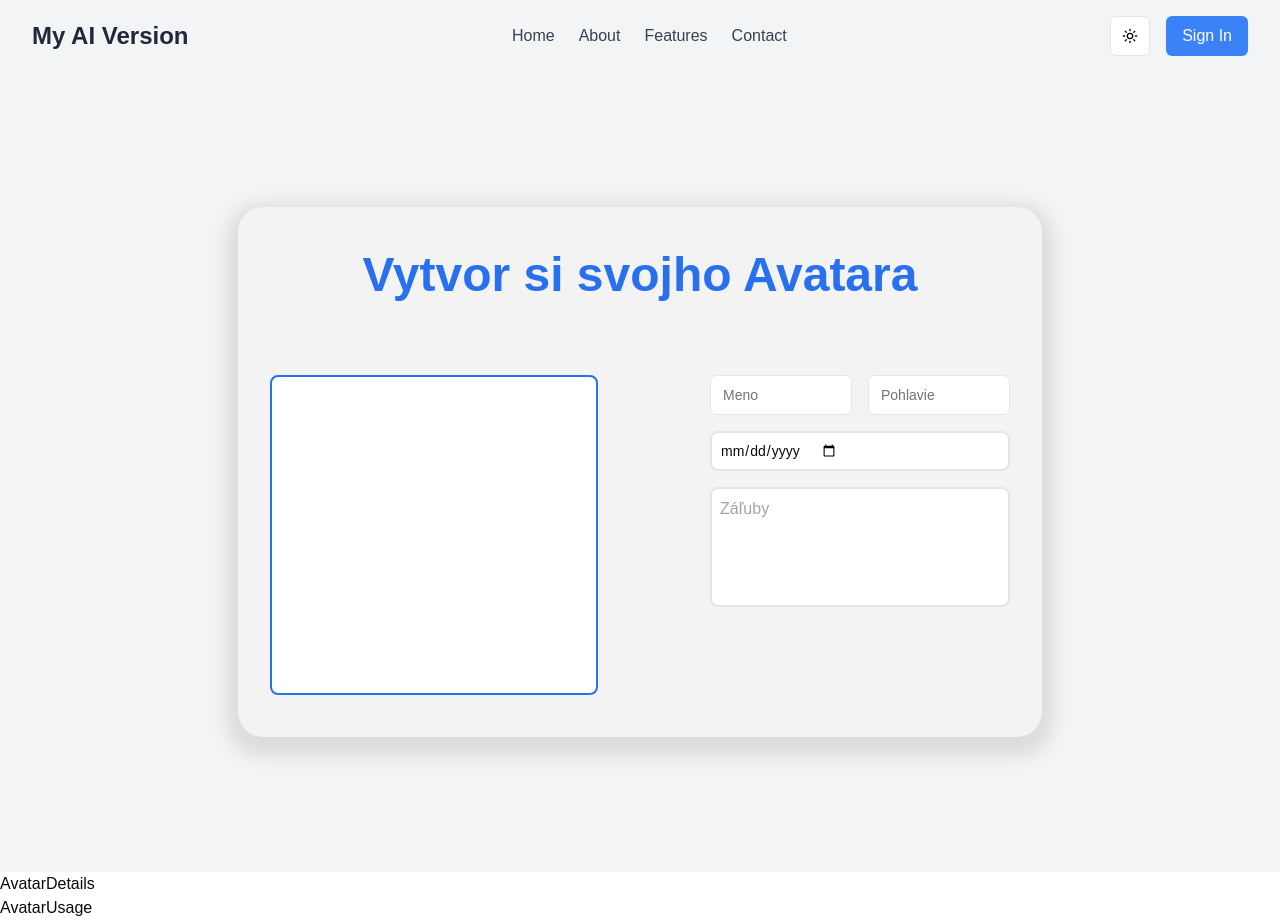
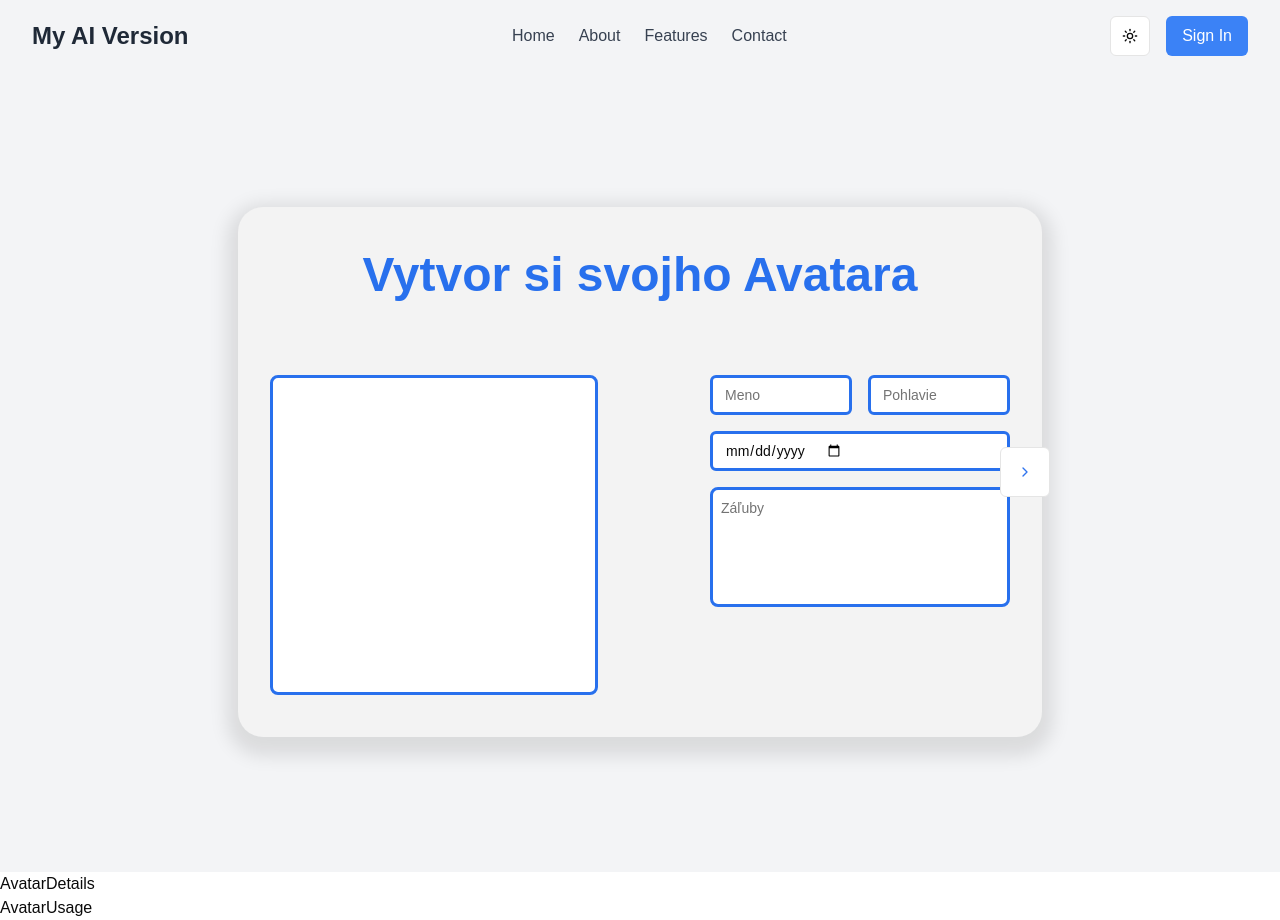
Before and after one commit to MatejBendik/hackathon-erste-2024, a Next.js app: page /create-avatar in a window 1280 px wide. Built offline with nearby package versions, Linux system fonts and the light colour scheme; no server answers.

Commit message:
Borders and next button

```diff
--- a/components/custom/AvatarInitialize.tsx
+++ b/components/custom/AvatarInitialize.tsx
@@ -1,5 +1,8 @@
 import React from 'react'
 import { Input } from "@/components/ui/input"
+import { Textarea } from "@/components/ui/textarea"
+import { ChevronRight } from "lucide-react"
+import { Button } from "@/components/ui/button"
 const AvatarInitialize = () => {
     return (
         <div className="flex items-center justify-center h-screen bg-gray-100">
@@ -14,7 +17,7 @@ const AvatarInitialize = () => {
                 <div className="flex w-full justify-between">
 
                     {/* Avatar Customization */}
-                    <div className="flex flex-col items-center p-4 mr-28 bg-white border-2 border-[#2870ED] rounded-lg w-[328px] h-[320px]">
+                    <div className="flex flex-col items-center p-4 mr-28 bg-white border-[3px] border-[#2870ED] rounded-lg w-[328px] h-[320px]">
                         {/* Avatar Image */}
 
 
@@ -28,21 +31,24 @@ const AvatarInitialize = () => {
                             <Input
                                 type="text"
                                 placeholder="Meno"
+                                className="border-[3px] border-[#2870ED]"
                             />
                             <Input
                                 type="text"
                                 placeholder="Pohlavie"
+                                className="border-[3px] border-[#2870ED]"
                             />
                         </div>
                         <Input
                             type="date"
                             placeholder="Dátum narodenia"
-                            className="border-2  rounded-lg p-2"
+                            className="border-[3px] border-[#2870ED]"
+
                         />
-                        <textarea
+                        <Textarea
                             placeholder="Záľuby"
-                            className="border-2 rounded-lg p-2 h-[120px] resize-none"
-                        ></textarea>
+                            className="border-[3px] border-[#2870ED] rounded-lg p-2 h-[120px] resize-none"
+                        />
                     </div>
 
                 </div>
@@ -53,6 +59,9 @@ const AvatarInitialize = () => {
                 </div>
 
             </div>
+            <Button className="ml-10 absolute left-3/4 w-[50px] h-[50px] text-[#2F74EE]" variant="outline" size="icon">
+                <ChevronRight />
+            </Button>
         </div>
     );
 }
--- /dev/null
+++ b/components/ui/textarea.tsx
@@ -0,0 +1,22 @@
+import * as React from "react"
+
+import { cn } from "@/lib/utils"
+
+const Textarea = React.forwardRef<
+  HTMLTextAreaElement,
+  React.ComponentProps<"textarea">
+>(({ className, ...props }, ref) => {
+  return (
+    <textarea
+      className={cn(
+        "flex min-h-[80px] w-full rounded-md border border-input bg-background px-3 py-2 text-base ring-offset-background placeholder:text-muted-foreground focus-visible:outline-none focus-visible:ring-2 focus-visible:ring-ring focus-visible:ring-offset-2 disabled:cursor-not-allowed disabled:opacity-50 md:text-sm",
+        className
+      )}
+      ref={ref}
+      {...props}
+    />
+  )
+})
+Textarea.displayName = "Textarea"
+
+export { Textarea }
```
